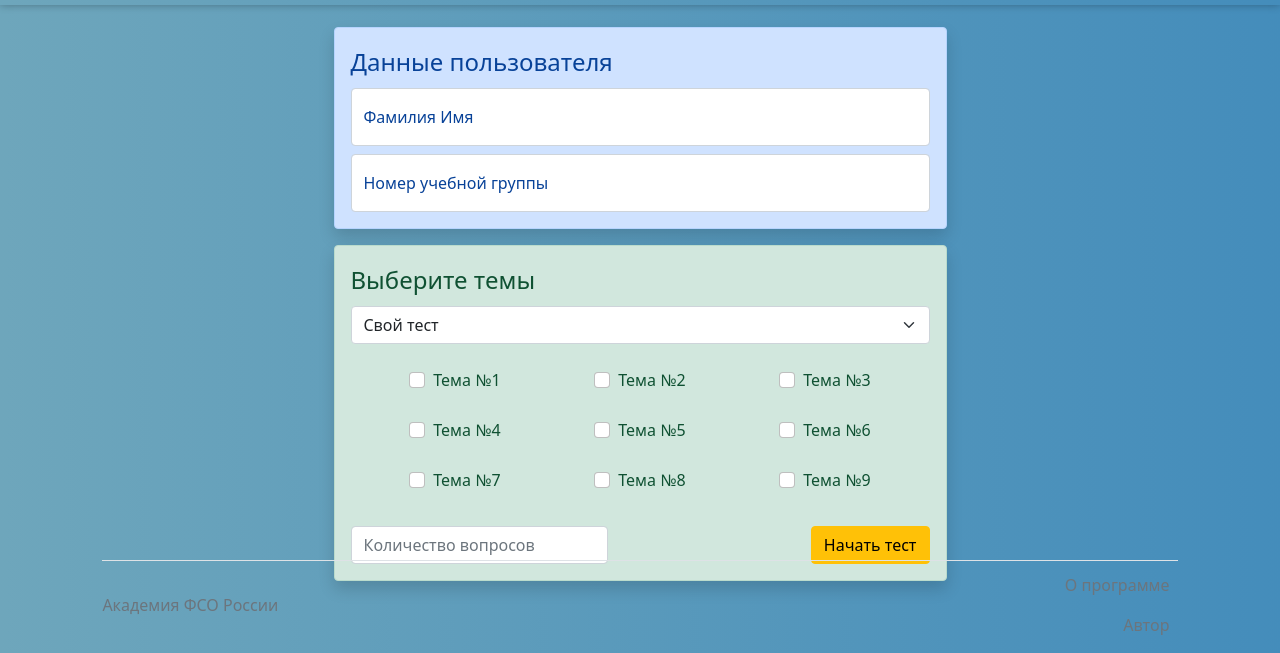
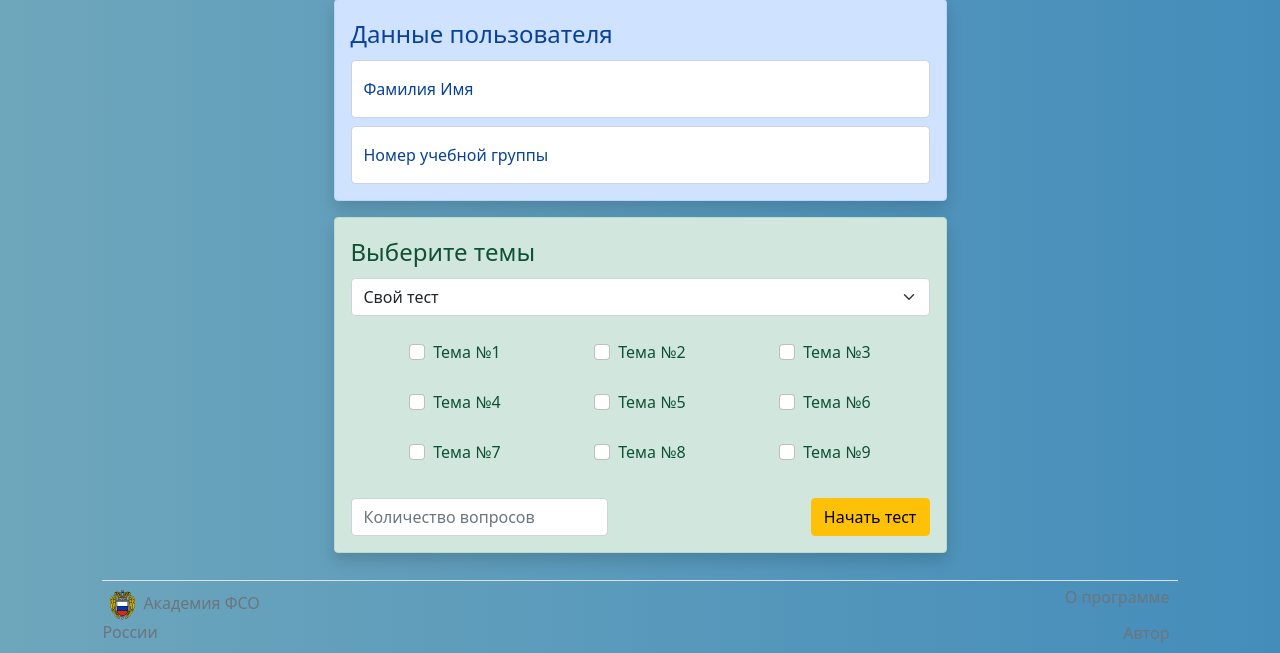
Before and after one commit to KrayMakso68/quiztes, a Django app: page / in a window 1280 px wide. Shown: the part 147-800 px from the top of the page. Run offline with Django 4.2, Linux system fonts and the light colour scheme; parts of the project's set-up code (start-up, migrations or seed data) failed here and were passed over; some libraries are stand-ins or nearby versions.

Commit message:
edit index.html. add logo 43kaf.

```diff
--- a/main/views.py
+++ b/main/views.py
@@ -29,7 +29,7 @@ def index(request):
                 print(test.number_of_questions)
             questions_for_subjects_list = split_questions(test.number_of_questions, len(subjects))
             print(questions_for_subjects_list)
-            questions_types = 3                # types of questions in the database
+            questions_types = 3  # types of questions in the database
             questions_json_dict = {'questions': {}}
             all_questions_type1 = QuestionsType1Model.objects.all()
             all_questions_type2 = QuestionsType2Model.objects.all()
@@ -48,7 +48,7 @@ def index(request):
                                   :questions_for_questiontype_list[2]]
                 # ...add other types
 
-                for que in questions_type1:
+                for que in questions_type1:  # TODO function create json question settings
                     questions_json_dict['questions'][add_question_number] = {'type': 1,
                                                                              'id': que.id,
                                                                              'answered': False,
@@ -89,12 +89,12 @@ def viewquestion(request, question_number):
         question_model = QuestionsType1Model.objects.get(id=question_id)
     elif question_type == 2:
         question_model = QuestionsType2Model.objects.get(id=question_id)
-    elif question_type == 3:
+    else:
         question_model = QuestionsType3Model.objects.get(id=question_id)
 
     answer_options_dict = {}
     for i in range(len(question_model.answer_options)):
-        answer_options_dict[i+1] = question_model.answer_options[i]
+        answer_options_dict[i + 1] = question_model.answer_options[i]
 
     if request.method == 'POST':
         answer = int(request.POST.get("RadioOptions") if request.POST.get("RadioOptions") else 0)
@@ -116,7 +116,7 @@ def viewquestion(request, question_number):
                     'question_settings_dict': question_settings_dict,
                     'user_answer': answer
                     }
-            return render(request,  f'main/current_question_type{question_type}.html', data)
+            return render(request, f'main/current_question_type{question_type}.html', data)
         else:
             if not test.questions['questions'][str(question_number)]['answered']:
                 test.number_of_answered_questions += 1
@@ -135,7 +135,7 @@ def viewquestion(request, question_number):
                     'question_settings_dict': question_settings_dict,
                     'user_answer': answer
                     }
-            return render(request,  f'main/current_question_type{question_type}.html', data)
+            return render(request, f'main/current_question_type{question_type}.html', data)
     else:
         data = {'test_data': test,
                 'progress_correct': percents(test.number_of_correctly_answered_questions, test.number_of_questions),
--- a/templates/main/current_question_type1.html
+++ b/templates/main/current_question_type1.html
@@ -94,7 +94,7 @@
                 <div class="progress-bar progress-bar-striped bg-success progress-bar-animated" role="progressbar"
                      aria-valuenow="{{ progress_correct }}" aria-valuemin="0" aria-valuemax="{{ test_data.number_of_questions }}" style="width: {{ progress_correct }}%"></div>
                 <div class="progress-bar progress-bar-striped bg-danger progress-bar-animated" role="progressbar"
-                     aria-valuenow="{{ progress_wrong }}%" aria-valuemin="0" aria-valuemax="{{ test_data.number_of_questions }}" style="width: {{ progress_wrong }}%"></div>
+                     aria-valuenow="{{ progress_wrong }}" aria-valuemin="0" aria-valuemax="{{ test_data.number_of_questions }}" style="width: {{ progress_wrong }}%"></div>
             </div>
         </div>
 
--- a/templates/main/index.html
+++ b/templates/main/index.html
@@ -109,17 +109,16 @@
 {% endblock %}
 
 {% block footer %}
-    <footer class="footer d-flex flex-wrap justify-content-between align-items-center py-1 my-1 border-top" id="footer">
+    <footer class="footer d-flex flex-wrap justify-content-between align-items-center py-0 my-0 border-top" id="footer">
 
-        <p class="col-2 mb-0 text-muted">Академия ФСО России</p>
+        <p class="col-2 my-0 pt-0 text-muted"><img src="{% static 'main/img/fso.svg' %}" alt="Logo" width="25" class="mx-2">Академия ФСО России</p>
 
-        <div class="col-6">
-
-        </div>
+{#        <div class="col-6 text-center">#}
+{#        </div>#}
 
         <ul class="nav col-2 justify-content-end">
-            <li class="nav-item"><a href="{% url 'view-about' %}" class="nav-link px-2 text-muted">О программе</a></li>
-            <li class="nav-item"><a href="{% url 'view-author' %}" class="nav-link px-2 text-muted">Автор</a></li>
+            <li class="nav-item"><a href="{% url 'view-about' %}" class="nav-link px-2 pt-1 text-muted">О программе</a></li>
+            <li class="nav-item"><a href="{% url 'view-author' %}" class="nav-link px-2 pt-1 text-muted">Автор</a></li>
         </ul>
     </footer>
 {% endblock %}
--- a/templates/main/layout.html
+++ b/templates/main/layout.html
@@ -15,8 +15,9 @@
     <div id="header" style=" border-bottom: 8px solid transparent; box-shadow: 0 0 8px rgba(0, 0, 0, 0.3);">
         <nav class="navbar" style="background-color: #e3f2fd;">
             <div class="container-fluid">
-                <a class="navbar-brand" style="font-size: 150%; margin-left: 12%; font-size: 40px;">
-                    <img src="{% static 'main/img/fso.svg' %}" alt="Logo" width="150" height="150" class="img-fluid" style="padding-right: 50px;">
+                <a class="navbar-brand" style="font-size: 150%; margin-left: 16%; font-size: 40px;">
+{#                    <img src="{% static 'main/img/fso.svg' %}" alt="Logo" width="150" height="150" class="img-fluid" style="padding-right: 50px;">#}
+                    <img src="{% static 'main/img/logo.svg' %}" alt="logo43" width="120" class="img-fluid" style="margin-right: 15%;">
                     Тестовая система ТЭС
                 </a>
             </div>
```
Also changed, not shown: templates/main/Results.html (+5 -6 lines), main/static/main/img/logo.svg (added).
